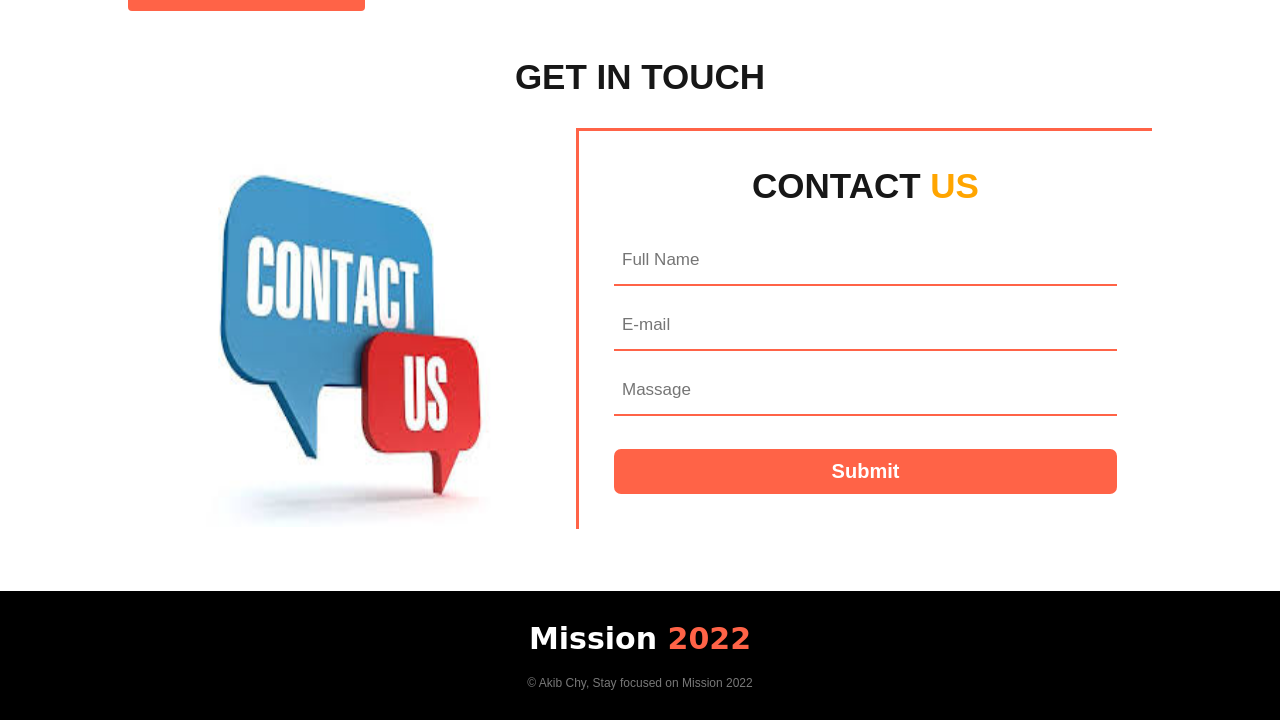
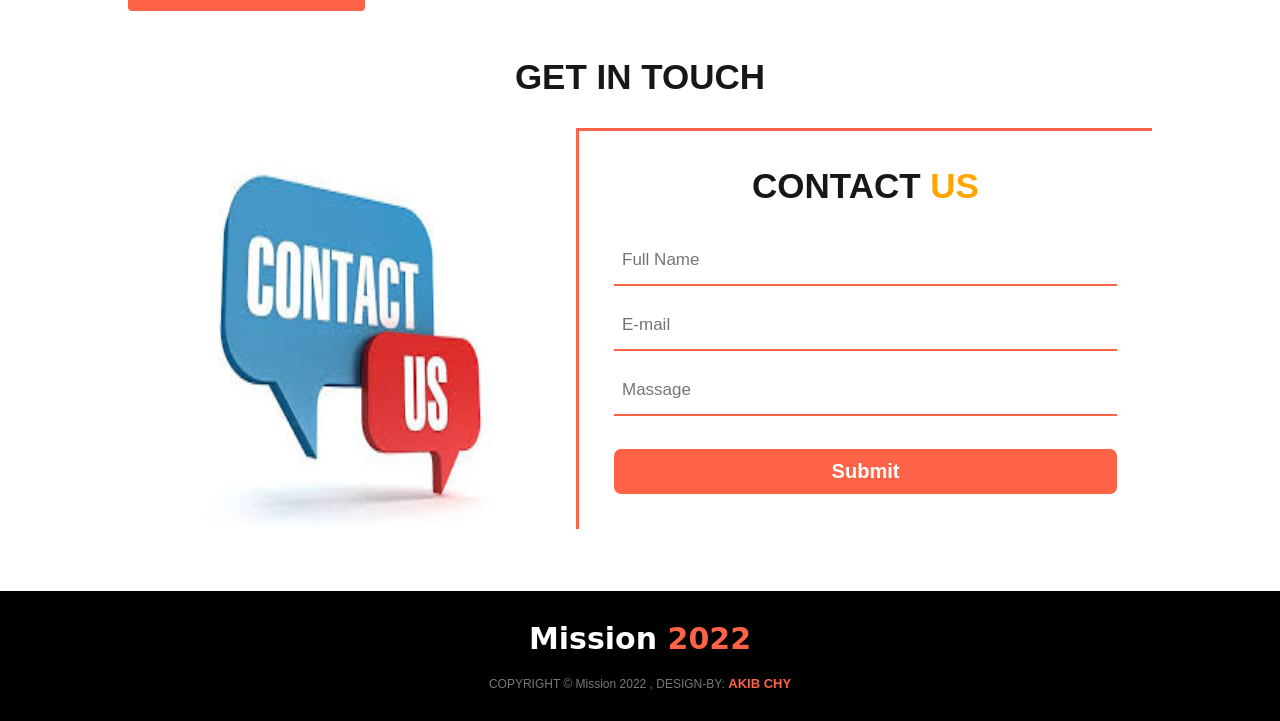
Before and after one commit to akib-chy/mission-2022, a plain HTML site: page index.html in a window 1280 px wide. Shown: the part 1649-2370 px from the top of the page. Drawn offline with Linux system fonts and the light colour scheme.

Commit message:
html add

```diff
--- a/index.html
+++ b/index.html
@@ -94,7 +94,7 @@
   <!-- START_FOOTER_SECTION -->
   <footer>
       <h2>Mission <span>2022</span></h2>
-      <p>&copy; Akib Chy, Stay focused on Mission 2022</p>
+      <p>COPYRIGHT &copy; Mission 2022 , DESIGN-BY: <a class="footer" href="https://web.facebook.com/Minhajul69/" target="_blank">AKIB CHY</a></p>
   </footer>
   <!-- END_FOOTER_SECTION -->
 </body>
--- a/style.css
+++ b/style.css
@@ -161,6 +161,14 @@ footer p {
   margin-top: 20px;
   color: rgba(255, 255, 255, 0.472);
 }
+.footer {
+  background: none;
+  padding: 0;
+  border-radius: 0;
+  color: tomato;
+  font-size: 13px;
+  font-weight: bold;
+}
 
 /* RESPONSIVE CSS */
 @media only screen and (max-width: 450px) {
```
